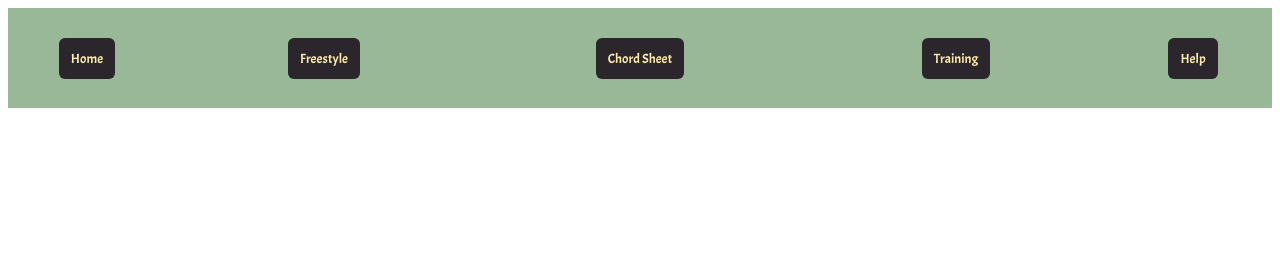
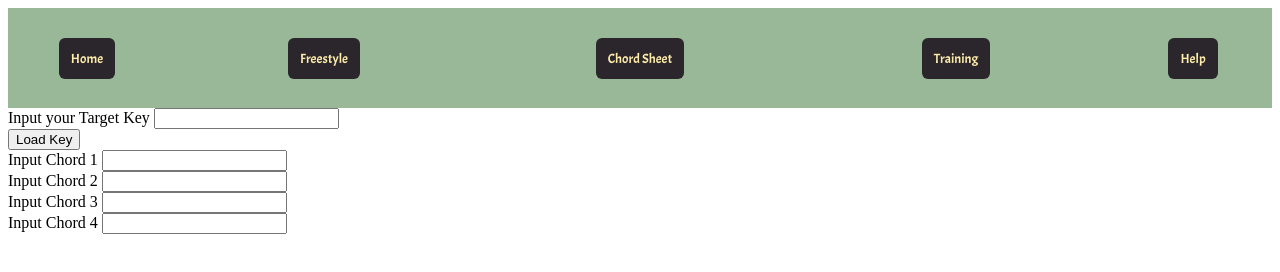
Before and after one commit to Nayraiyt/Pitch-Switch, a plain HTML site: page freestyle-page/freestyle.html in a window 1280 px wide. Drawn offline with Linux system fonts and the light colour scheme.

Commit message:
added basic structure for freestyle page

```diff
--- a/freestyle-page/freestyle.html
+++ b/freestyle-page/freestyle.html
@@ -35,13 +35,39 @@
             </div>
         </header>
         <main>
-            <div class = "input-box">
-                <div class = "target-key-input"></div>
-                <div class = "chord-input chord-input-1"></div>
-                <div class = "chord-input chord-input-1"></div>
-                <div class = "chord-input chord-input-1"></div>
-                <div class = "chord-input chord-input-1"></div>
-            </div>
+            <form action="" method="" class = "input-box">
+                <div class = "input-box-left">
+                    <div class = "target-key-input">
+                        <label>Input your Target Key</label>
+                        <input type="text">
+                    </div>
+                    <div class = "submit">
+                        <input type="submit" value="Load Key">
+                    </div>
+                </div>
+                <div class = "input-box-right">
+                    <div class = "target-chord-input">
+                        <div c>
+                            <div class = "chord-input chord-input-1">
+                                <label>Input Chord 1</label>
+                                <input type="text">
+                            </div>
+                            <div class = "chord-input chord-input-2">
+                                <label>Input Chord 2</label>
+                                <input type="text">
+                            </div>
+                        <div class = "chord-input chord-input-3">
+                            <label>Input Chord 3</label>
+                            <input type="text">
+                        </div>
+                        <div class = "chord-input chord-input-4">
+                            <label>Input Chord 4</label>
+                            <input type="text">
+                        </div>
+                    </div>
+                </div>
+            </form>
+
             <div class = "output-box">
                 <div class = "target-key-output"></div>
                 <div class = "chord-output chord-output-1"></div>
```
